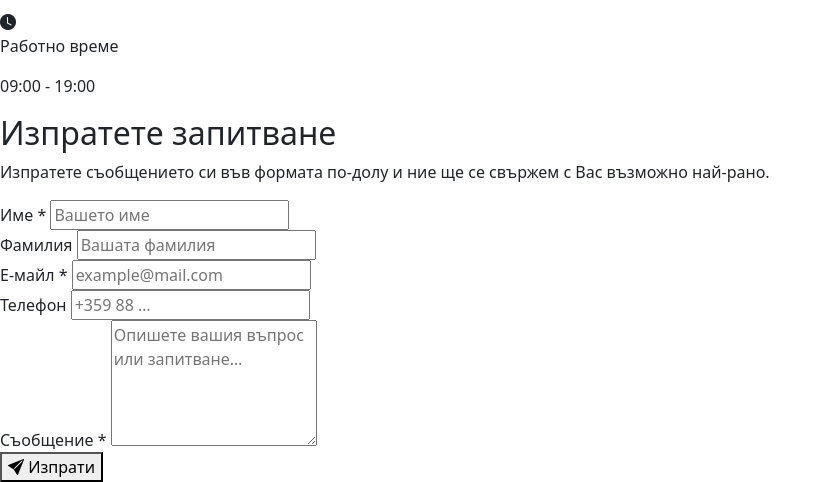
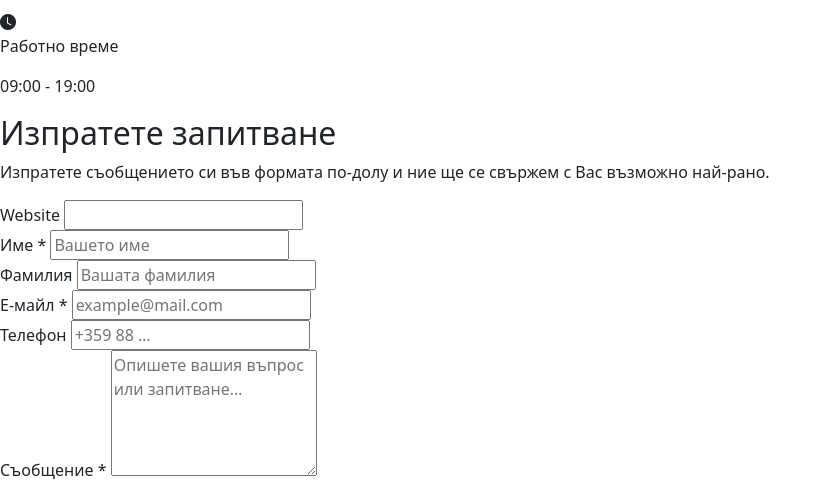
Before and after one commit to Dimitar-Stoykov/EIS-auto, a Django app: page /contacts/ in a window 1280 px wide. Shown: the part 502-984 px from the top of the page, without its empty margins (0-832 px from the left). Run offline with Django 5.2, Linux system fonts and the light colour scheme; data comes from the database, SQL or seed files in the repository.

Commit message:
Add honeypot + rate limiting (5/hour per IP) to contact form

```diff
--- a/eis_project/eisauto/forms.py
+++ b/eis_project/eisauto/forms.py
@@ -41,3 +41,18 @@ class ContactForm(forms.Form):
             "rows": 5,
         }),
     )
+
+    # Honeypot — hidden from real visitors via CSS (see contacts.html/css),
+    # left blank by them. Bots that auto-fill every field on a form tend to
+    # fill this too. Never shown as an error to the user — ContactsView
+    # checks it and silently drops the submission (pretends success) so
+    # bots don't learn they were caught.
+    website = forms.CharField(
+        required=False,
+        label="Website",
+        widget=forms.TextInput(attrs={
+            "autocomplete": "off",
+            "tabindex": "-1",
+            "class": "ct-hp-field",
+        }),
+    )
--- a/eis_project/eisauto/views.py
+++ b/eis_project/eisauto/views.py
@@ -7,7 +7,9 @@ from django.conf import settings
 from django.core.mail import EmailMessage
 from django.http import StreamingHttpResponse, FileResponse, Http404, JsonResponse, HttpResponse
 from django.template.loader import render_to_string
+from django.utils.decorators import method_decorator
 from django.views.generic import TemplateView
+from django_ratelimit.decorators import ratelimit
 from .forms import ContactForm
 from .models import (
     AboutPage,
@@ -181,6 +183,12 @@ class PricesView(_BaseView):
         return context
 
 
+@method_decorator(
+    # 5 submissions/hour per IP. block=False (not the decorator's own 403)
+    # so we can show our own Bulgarian message via the normal template flow.
+    ratelimit(key='ip', rate='5/h', method='POST', block=False),
+    name='post',
+)
 class ContactsView(_BaseView):
     template_name = "contacts.html"
 
@@ -194,7 +202,23 @@ class ContactsView(_BaseView):
         return self.render_to_response(self.get_context_data())
 
     def post(self, request, **kwargs):
+        if getattr(request, 'limited', False):
+            logger.warning("Contact form: rate limit hit for IP %s", request.META.get('REMOTE_ADDR'))
+            ctx = self.get_context_data(form=ContactForm())
+            ctx["form_rate_limited"] = True
+            return self.render_to_response(ctx)
+
         form = ContactForm(request.POST)
+
+        # Honeypot: real visitors never see/fill this field (hidden via CSS).
+        # A bot that auto-fills every input on the page likely will. Pretend
+        # success without actually sending — don't tip the bot off.
+        if form.is_valid() and form.cleaned_data.get("website"):
+            logger.warning("Contact form: honeypot triggered, dropping silently")
+            ctx = self.get_context_data(form=ContactForm())
+            ctx["form_sent"] = True
+            return self.render_to_response(ctx)
+
         if form.is_valid():
             d = form.cleaned_data
             site = SiteSettings.objects.first()
--- a/requirements.txt
+++ b/requirements.txt
@@ -8,3 +8,4 @@ gunicorn==23.0.0
 psycopg[binary]==3.2.13
 django-storages[s3]==1.14.4
 django-anymail[resend]==11.1
+django-ratelimit==4.1.0
--- a/templates/contacts.html
+++ b/templates/contacts.html
@@ -114,8 +114,21 @@
             </div>
             {% endif %}
 
+            {% if form_rate_limited %}
+            <div class="ct-banner ct-banner--error">
+                <i class="bi bi-exclamation-triangle-fill"></i>
+                Изпратили сте твърде много запитвания за кратко време. Моля, опитайте отново по-късно, или ни се обадете директно на телефона по-долу.
+            </div>
+            {% endif %}
+
             <form method="post" novalidate>
                 {% csrf_token %}
+
+                <!-- Honeypot — invisible to real visitors, catches simple bots -->
+                <div class="ct-hp-wrap" aria-hidden="true">
+                    <label for="id_website">Website</label>
+                    <input type="text" id="id_website" name="website" tabindex="-1" autocomplete="off">
+                </div>
 
                 <!-- Ime / Familiya -->
                 <div class="ct-form-row">
```
Also changed, not shown: 1 other file.
